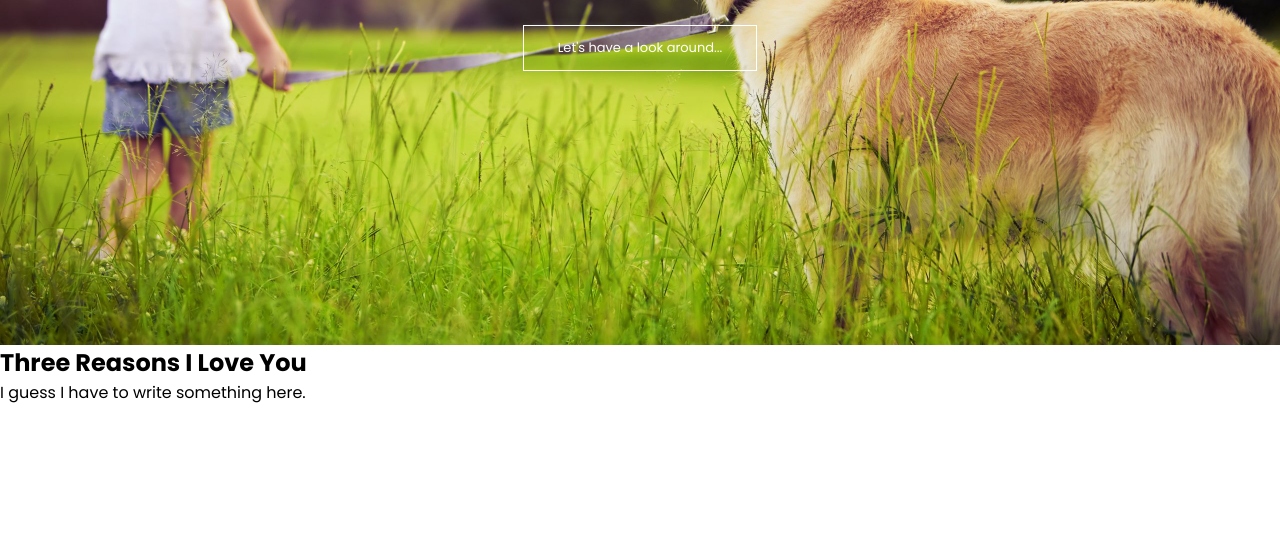
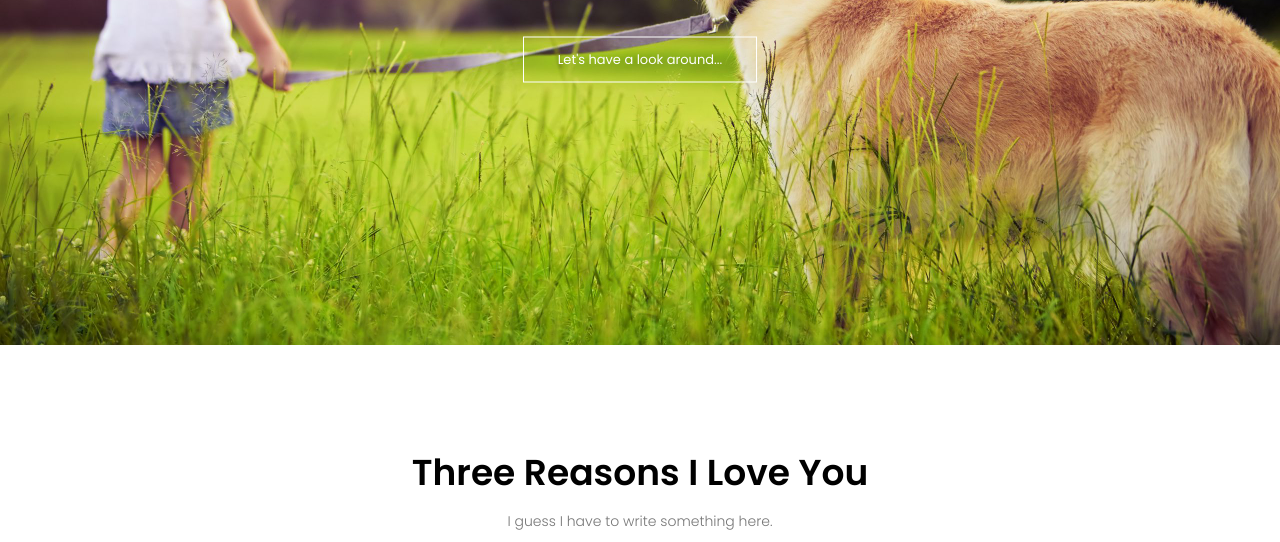
Before and after one commit to ericdeng3/eric.deng3, a plain HTML site: page index.html in a window 1280 px wide. Shown: the part 455-997 px from the top of the page. Before the commit the page ends 860 px from the top, so only its background shows below. Drawn offline with Linux system fonts and the light colour scheme.

Commit message:
Update style.css

```diff
--- a/style.css
+++ b/style.css
@@ -122,4 +122,25 @@ nav .fa {
         font-size: 22px;
         cursor: pointer;
     }
+    .nav-links ul {
+        padding: 15px;
+    }
 }
+
+.course {
+    width: 80%;
+    margin: auto;
+    text-align: center;
+    padding-top: 100px;
+}
+h1 {
+    font-size: 36px;
+    font-weight: 600;
+}
+p{
+    color: #777;
+    font-size: 14px;
+    font-weight: 300;
+    line-height: 22px;
+    padding: 10px;
+}
```
